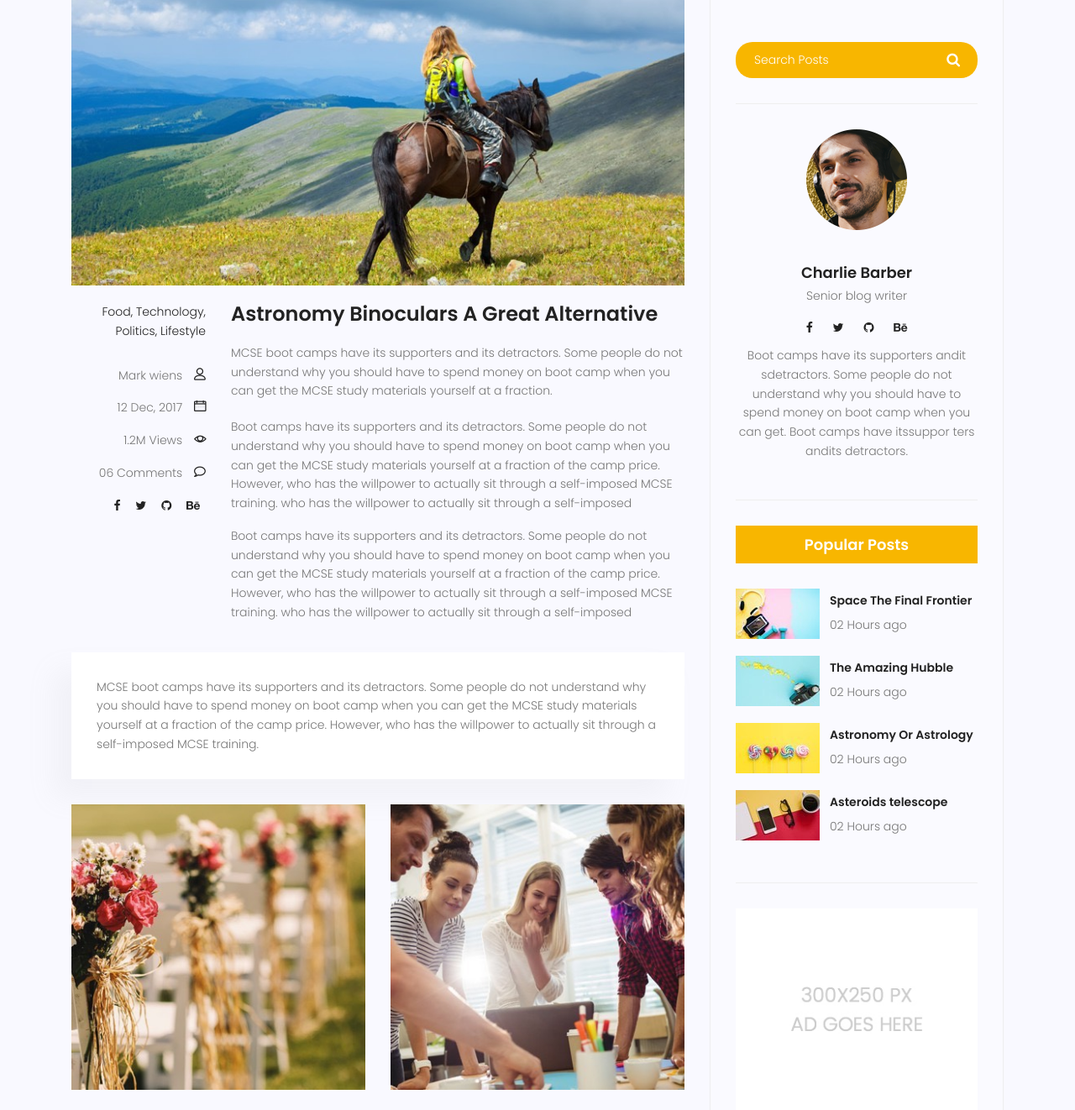
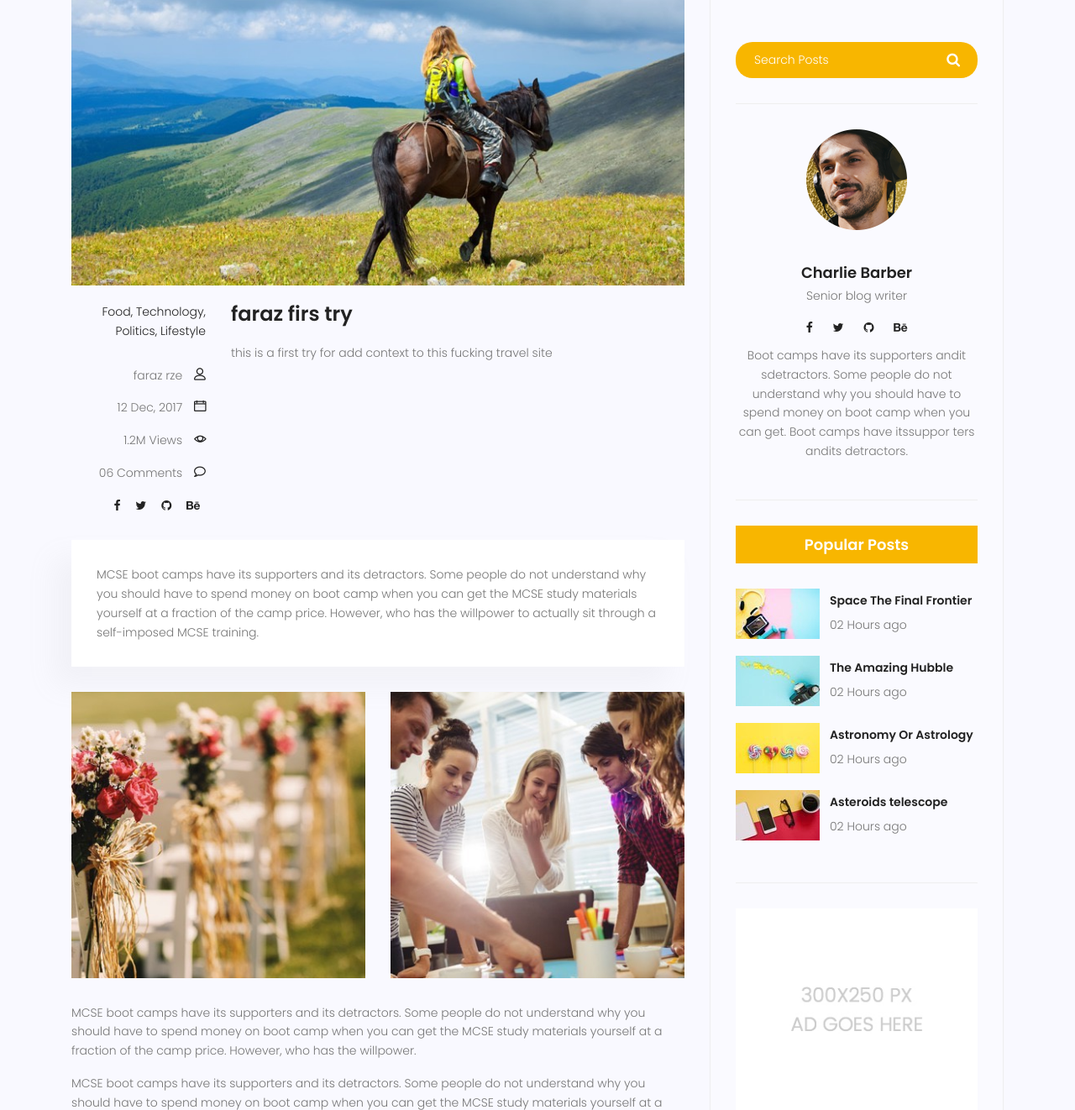
Before and after one commit to farazrze/my_site2026, a Django app: a page that uses templates/blog/single.html in a window 1280 px wide. Shown: the part 421-1743 px from the top of the page at 84% size. Run offline with Django 5.2, Linux system fonts and the light colour scheme; some libraries are stand-ins or nearby versions.

Commit message:
add context

```diff
--- a/blog/views.py
+++ b/blog/views.py
@@ -5,4 +5,5 @@ def blog_home(request):
 
 
 def blog_single(request):
-    return render(request,"blog/single.html")
+    context={"title":"faraz firs try","body":"this is a first try for add context to this fucking travel site","aouthor":"faraz rze"}
+    return render(request,"blog/single.html",context)
--- a/templates/blog/single.html
+++ b/templates/blog/single.html
@@ -45,7 +45,7 @@
               </ul>
               <div class="user-details row">
                 <p class="user-name col-lg-12 col-md-12 col-6">
-                  <a href="#">Mark wiens</a> <span class="lnr lnr-user"></span>
+                  <a href="#">{{aouthor}}</a> <span class="lnr lnr-user"></span>
                 </p>
                 <p class="date col-lg-12 col-md-12 col-6">
                   <a href="#">12 Dec, 2017</a> <span class="lnr lnr-calendar-full"></span>
@@ -73,10 +73,8 @@
               </div>
             </div>
             <div class="col-lg-9 col-md-9">
-              <h3 class="mt-20 mb-20">Astronomy Binoculars A Great Alternative</h3>
-              <p class="excert">MCSE boot camps have its supporters and its detractors. Some people do not understand why you should have to spend money on boot camp when you can get the MCSE study materials yourself at a fraction.</p>
-              <p>Boot camps have its supporters and its detractors. Some people do not understand why you should have to spend money on boot camp when you can get the MCSE study materials yourself at a fraction of the camp price. However, who has the willpower to actually sit through a self-imposed MCSE training. who has the willpower to actually sit through a self-imposed</p>
-              <p>Boot camps have its supporters and its detractors. Some people do not understand why you should have to spend money on boot camp when you can get the MCSE study materials yourself at a fraction of the camp price. However, who has the willpower to actually sit through a self-imposed MCSE training. who has the willpower to actually sit through a self-imposed</p>
+              <h3 class="mt-20 mb-20"> {{title}} </h3>
+              <p> {{body}} </p>
             </div>
             <div class="col-lg-12">
               <div class="quotes">MCSE boot camps have its supporters and its detractors. Some people do not understand why you should have to spend money on boot camp when you can get the MCSE study materials yourself at a fraction of the camp price. However, who has the willpower to actually sit through a self-imposed MCSE training.</div>
```
